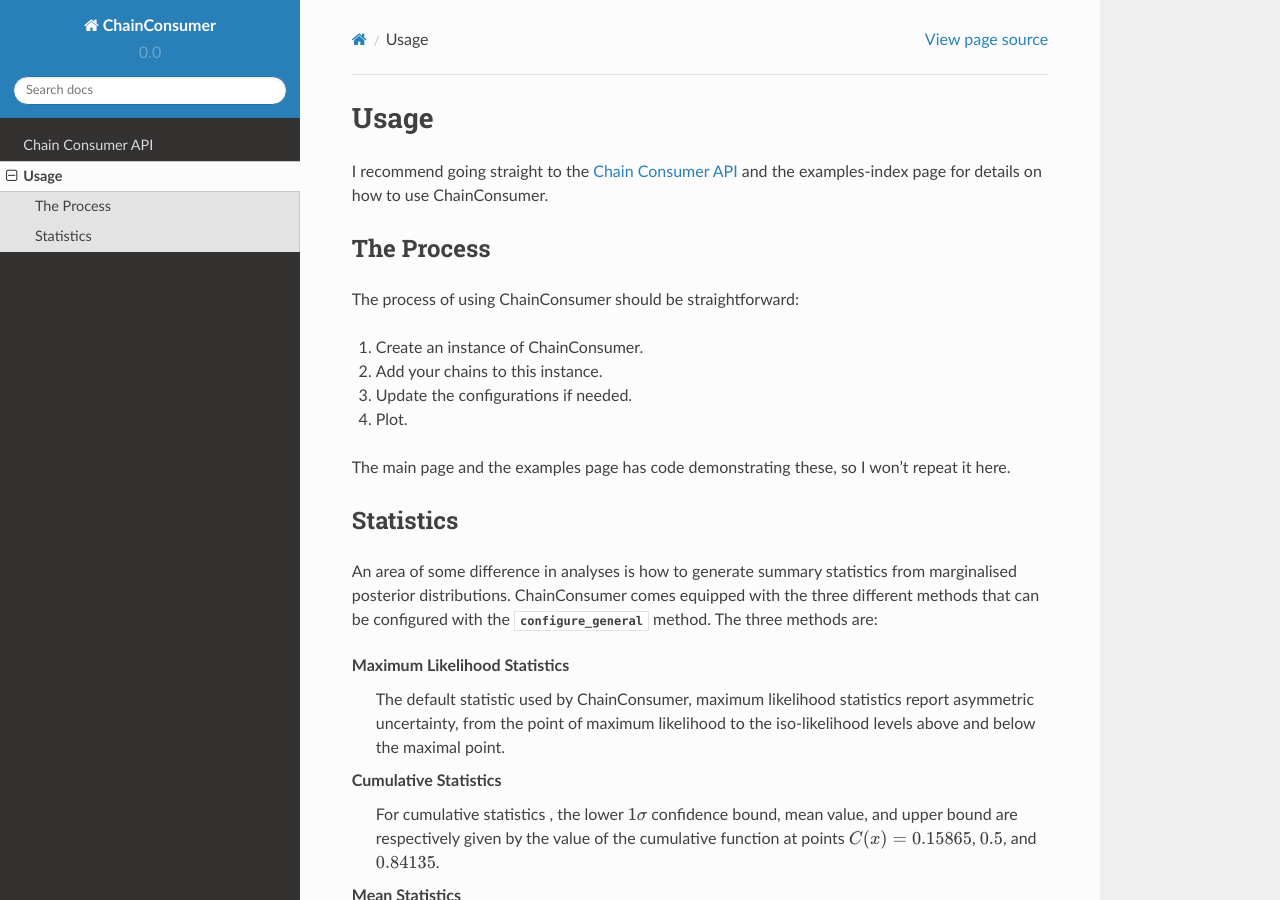
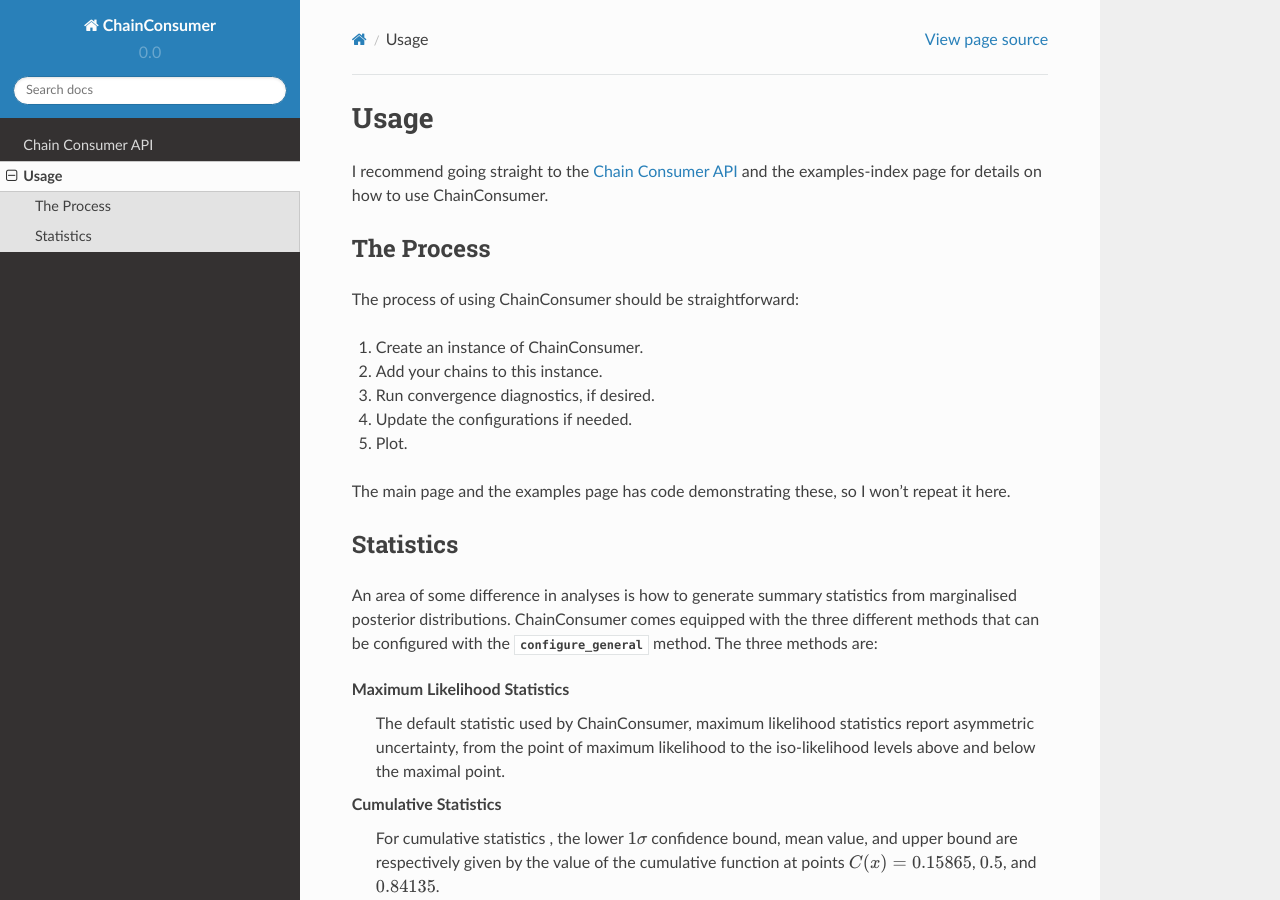
Before and after one commit to Samreay/ChainConsumer, a Sphinx documentation site: the page built from doc/usage.rst, in a window 1280 px wide and 900 px high. Built offline with Sphinx 7.4.7 and the Read the Docs theme 2.0.0, drawn with Linux system fonts in a browser that asks for light colours; pages that are not in the unit, such as notebooks, are missing from menus.

Commit message:
Updating doco

```diff
--- a/doc/usage.rst
+++ b/doc/usage.rst
@@ -12,8 +12,9 @@
 
 1. Create an instance of ChainConsumer.
 2. Add your chains to this instance.
-3. Update the configurations if needed.
-4. Plot.
+3. Run convergence diagnostics, if desired.
+4. Update the configurations if needed.
+5. Plot.
 
 The main page and the examples page has code demonstrating these,
 so I won't repeat it here.
```
